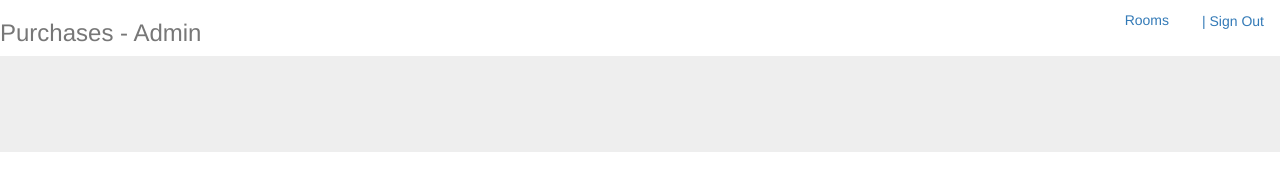
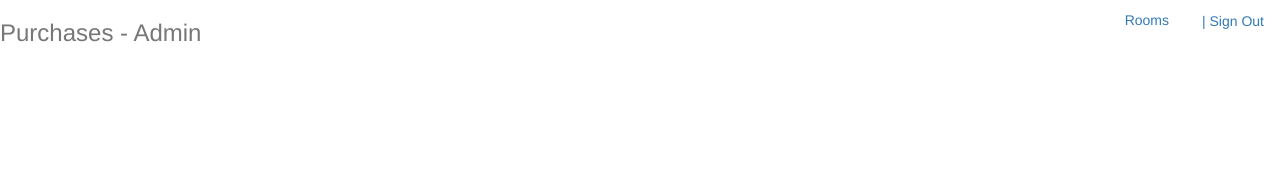
Before and after one commit to Jonik19/vk-retargeting-client, a website built with webpack: page app/modules/admin/views/index.html in a window 1280 px wide. Built offline with nearby package versions, Linux system fonts and the light colour scheme; some packages are replaced by stand-ins of ours.

Commit message:
deleted jumbotron from admin view tpl

```diff
--- a/app/modules/admin/views/index.html
+++ b/app/modules/admin/views/index.html
@@ -9,6 +9,6 @@
     <h3 class="text-muted">Purchases - Admin</h3>
 </div>
 
-<div class="jumbotron">
+<!--<div class="jumbotron">-->
     <ui-view></ui-view>
-</div>
+<!--</div>-->
```
